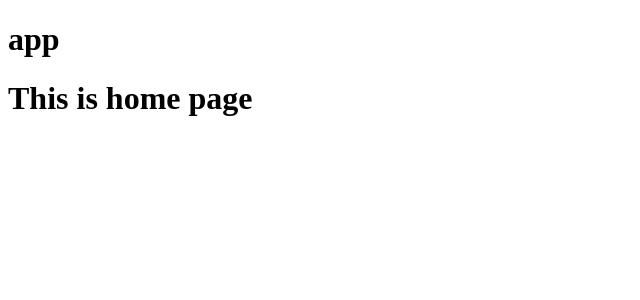
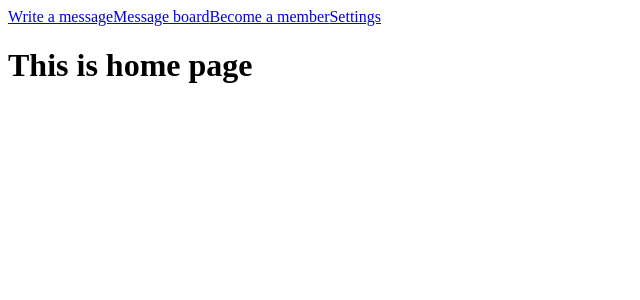
Before and after one commit to Sharpslice/Members-Only, a React (Vite) app in the folder frontend/: page / in a window 1280 px wide. Shown: the top 300 px of the page, without its empty margins (0-640 px from the left). Built offline with nearby package versions, Linux system fonts and the light colour scheme.

Commit message:
feat: add header with nav links - write a message - message board - become a member - settings

```diff
--- a/frontend/src/App.jsx
+++ b/frontend/src/App.jsx
@@ -1,11 +1,13 @@
 import { Outlet } from "react-router-dom"
+import Header from "./Header/Header"
 
 
 function App() {
   return (
     <>
-    <h1>app</h1>
-     <Outlet/>
+      <Header/>
+
+      <Outlet/>
     </>
   )
 }
--- /dev/null
+++ b/frontend/src/Header/Header.jsx
@@ -0,0 +1,18 @@
+import { NavLink } from "react-router-dom"
+
+import './Header.css'
+function Header(){
+    return(
+        <header className="header">
+
+            <nav className="header__nav">
+                <NavLink className="header__list" to="">Write a message</NavLink>
+                <NavLink className="header__list" to="">Message board</NavLink>
+                <NavLink className="header__list" to="">Become a member</NavLink>
+                <NavLink className="header__list" to="">Settings</NavLink>
+            </nav>
+
+        </header>
+    )
+}
+export default Header
```
Also changed, not shown: frontend/src/Header/Header.css (added).
